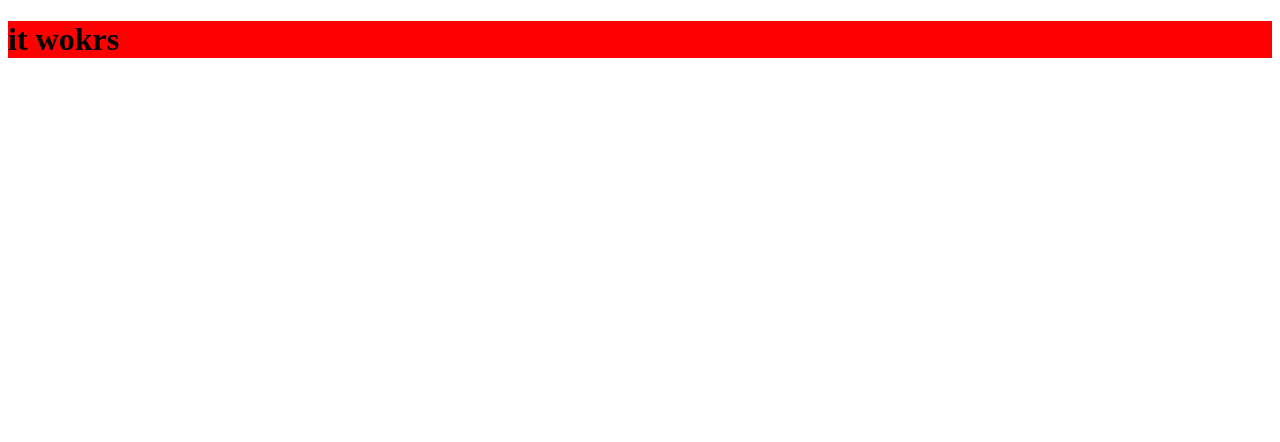
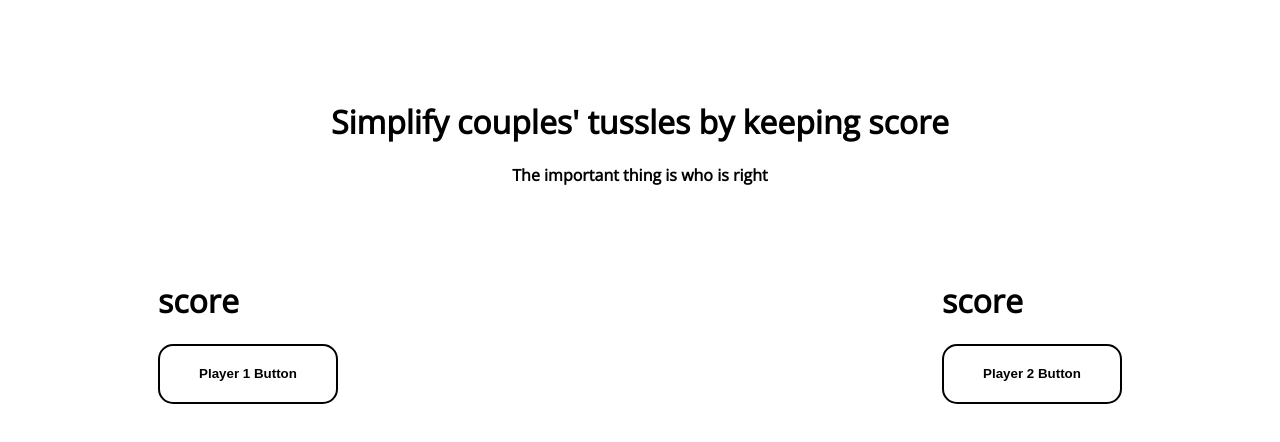
Before and after one commit to mohsenil85/tuesday, a website: page public/index.html in a window 1280 px wide. Drawn offline with nearby package versions, Linux system fonts and the light colour scheme.

Commit message:
add structre to index.html, created basic css

```diff
--- a/public/css/style.css
+++ b/public/css/style.css
@@ -1,3 +1,37 @@
-.main {
-  background-color: red;
+@import url(http://fonts.googleapis.com/css?family=Open+Sans);
+
+.page {
+  margin: 100px 50px;
+  font-family: 'Open Sans', sans-serif;
 }
+
+header {
+  text-align:center;
+}
+
+.player1 {
+  margin-top:50px;
+  margin-bottom:100px;
+  float:left;
+  margin-left: 100px;
+}
+
+.player2 {
+  margin-top:50px;
+  margin-bottom:100px;
+  float:right;
+  margin-right: 100px;
+}
+
+button{
+  height: 60px;
+  width: 180px;
+  border-radius:15px;
+  border:none;
+  font-weight: bold;
+  background-color: #FFFFFF;
+  color: #003366
+  border: #00ffff;
+  border-style: solid;
+  border-width: 2px;
+}
--- a/public/index.html
+++ b/public/index.html
@@ -4,9 +4,24 @@
     <link rel="stylesheet" type="text/css" href="css/style.css">
   </head>
   <body>
-    <h1 class="main">
-      it wokrs
-    </h1>
+  <div class="page">
+    <header>
+    <h1>Simplify couples' tussles by keeping score</h1>
+    <h4>The important thing is who is right</h4>
+    </header>
+    <main>
+    <div class=player1>
+      <h1 class=player1-score>score
+      </h1>
+      <button id=player1-button>Player 1 Button</button>
+    </div>
+    <div class=player2>
+      <h1 class=player2-score>score
+      </h1>
+      <button id=player2-button>Player 2 Button</button>
+    </div>
+    </main>
+  </div>
     <script src="vendor/jquery/dist/jquery.min.js" type="text/javascript"/></script>
     <script src="js/main.js" type="text/javascript"/></script>
   </body>
```
Also changed, not shown: notes.md (+4 -6 lines).
